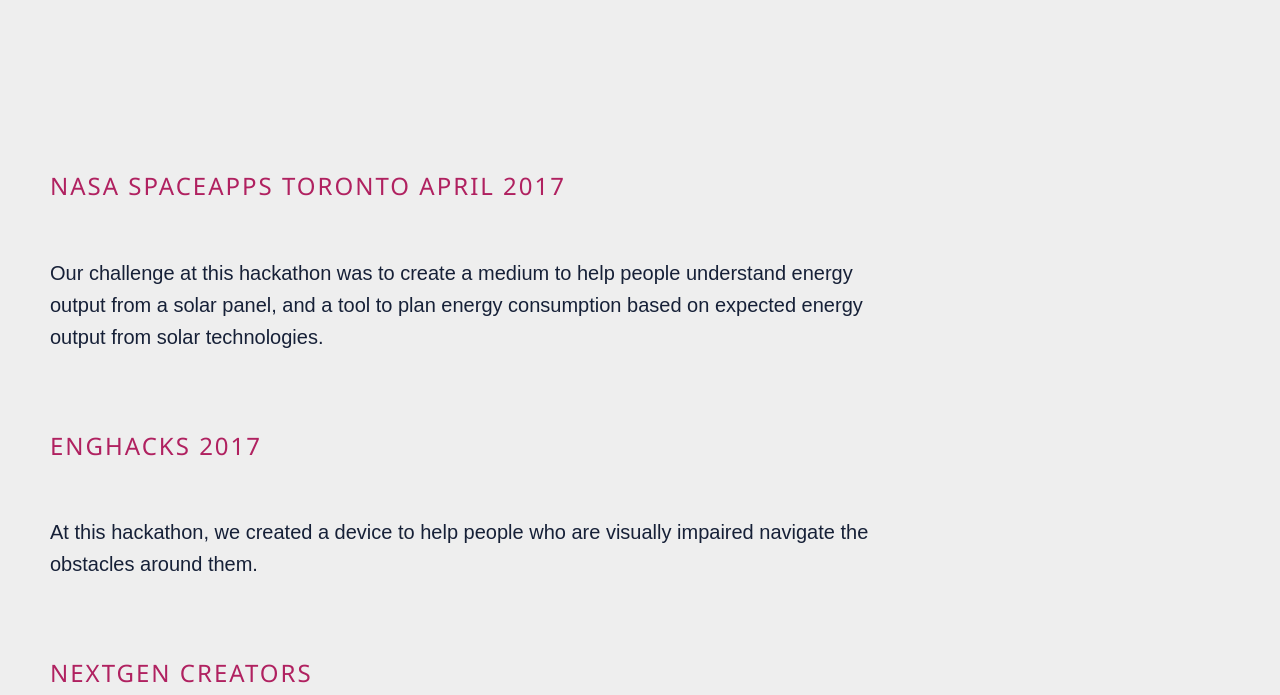
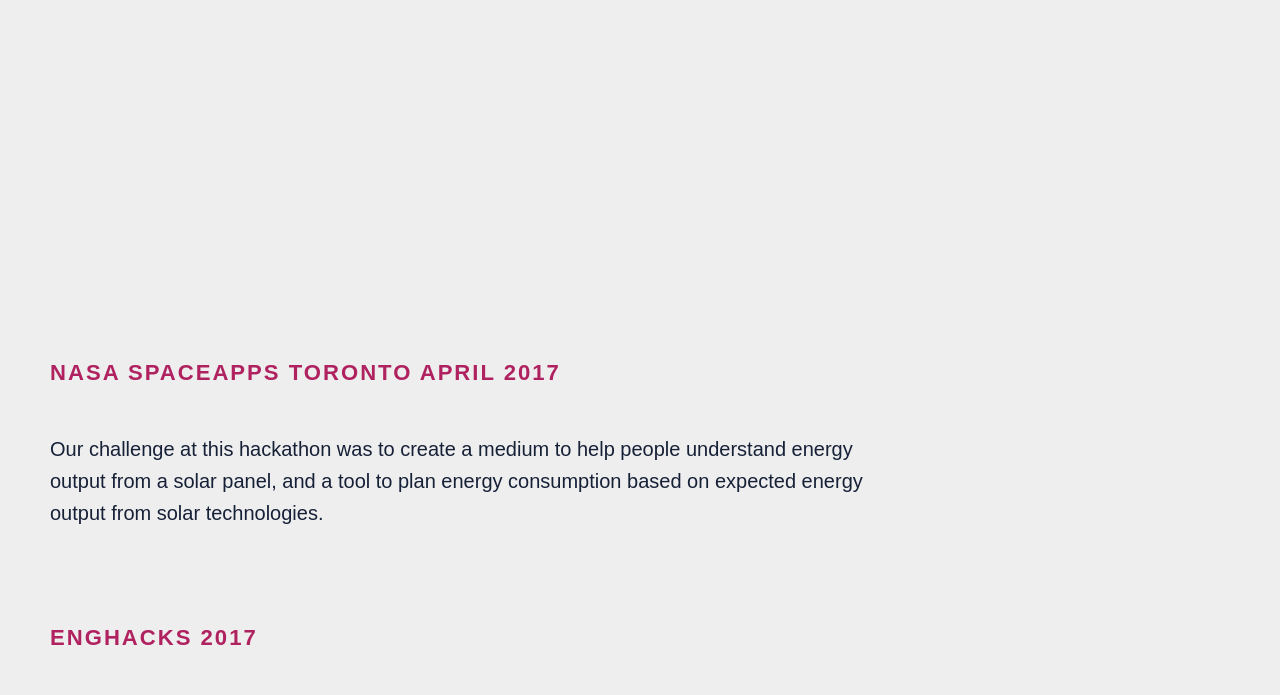
Before and after one commit to riri279/riri279.github.io, a plain HTML site: page index.html in a window 1280 px wide. Shown: the part 377-1072 px from the top of the page. Drawn offline with nearby package versions, Linux system fonts and the light colour scheme; a script that the page names is missing.

Commit message:
remove w3ss style sheet

```diff
--- a/index.html
+++ b/index.html
@@ -6,8 +6,6 @@
 		<meta name="viewport" content="width=device-width,initial-scale=1,maximum-scale=1,user-scalable=no">
 		<meta http-equiv="X-UA-Compatible" content="IE=edge,chrome=1">
 		<meta name="HandheldFriendly" content="true">
-		<meta name="viewport" content="width=device-width, initial-scale=1">
-		<link rel="stylesheet" href="https://www.w3schools.com/w3css/4/w3.css">
 			</head>
 
 <div class="flex-container">
```
